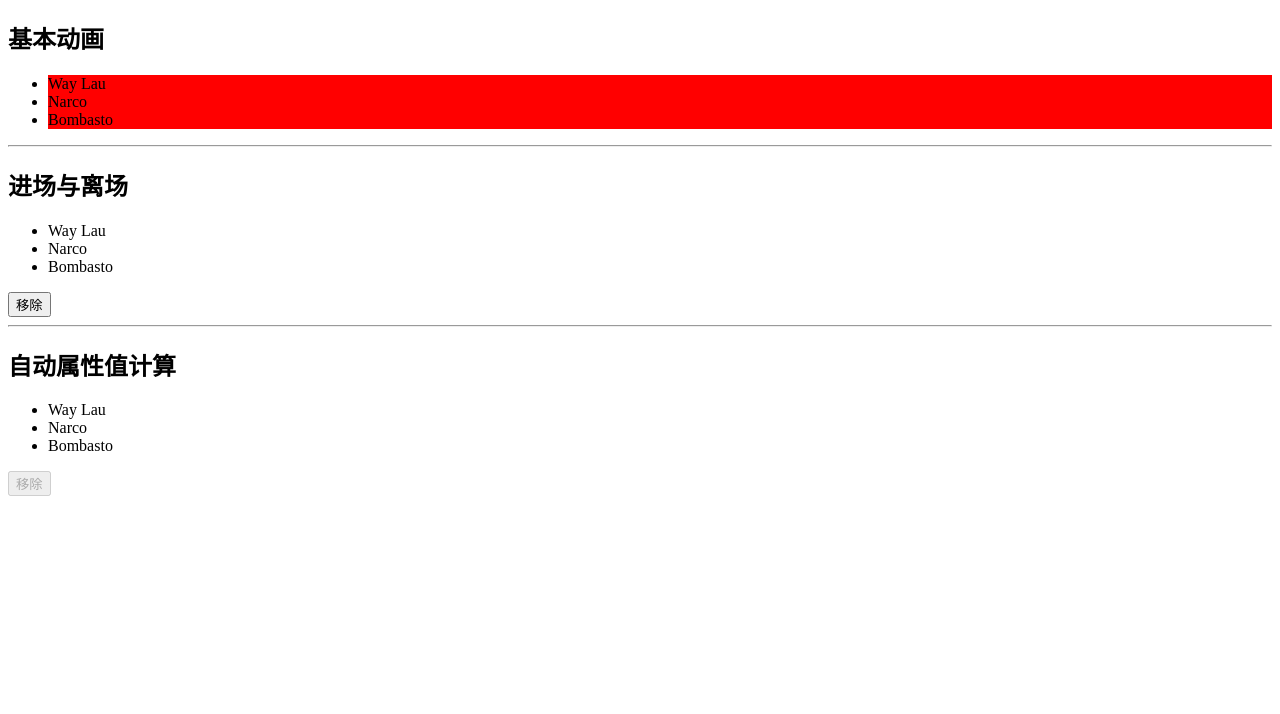
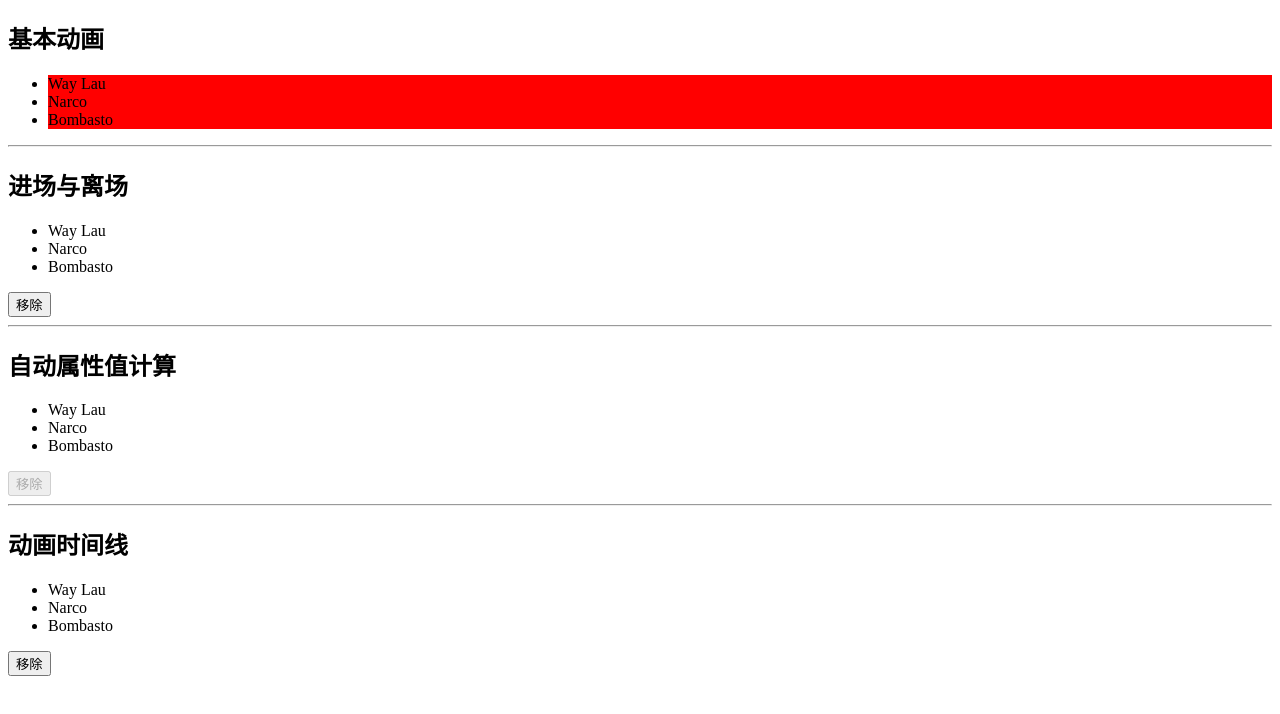
Before and after one commit to xiaote0225/AngularPracticeDemo, an Angular app in the folder chapter009/animations/: page / in a window 1280 px wide. Shown: the top 714 px of the page. Built offline with nearby package versions, Linux system fonts and the light colour scheme.

Commit message:
feat:动画时间线demo;

```diff
--- a/chapter009/animations/src/app/app.component.html
+++ b/chapter009/animations/src/app/app.component.html
@@ -8,3 +8,7 @@
 <h2>自动属性值计算</h2>
 <app-user-list-auto [users]="users"></app-user-list-auto>
 <button [disabled]="!userService.canAdd()" (click)="userService.remove()">移除</button>
+<hr>
+<h2>动画时间线</h2>
+<app-user-list-timings [users]="users"></app-user-list-timings>
+<button [disabled]="!userService.canRemove()" (click)="userService.remove()">移除</button>
--- a/chapter009/animations/src/app/app.module.ts
+++ b/chapter009/animations/src/app/app.module.ts
@@ -8,13 +8,15 @@
 import { UserService } from './user.service';
 import { UserListEnterLeaveComponent } from './user-list-enter-leave/user-list-enter-leave.component';
 import { UserListAutoComponent } from './user-list-auto/user-list-auto.component';
+import { UserListTimingsComponent } from './user-list-timings/user-list-timings.component';
 
 @NgModule({
   declarations: [
     AppComponent,
     UserListBasicComponent,
     UserListEnterLeaveComponent,
-    UserListAutoComponent
+    UserListAutoComponent,
+    UserListTimingsComponent
   ],
   imports: [
     BrowserModule,
--- /dev/null
+++ b/chapter009/animations/src/app/user-list-timings/user-list-timings.component.html
@@ -0,0 +1,5 @@
+<ul>
+  <li *ngFor="let user of users" [@flyInOut]="'in'" (click)="user.toggleState()">
+    {{user.name}}
+  </li>
+</ul>
--- /dev/null
+++ b/chapter009/animations/src/app/user-list-timings/user-list-timings.component.ts
@@ -0,0 +1,37 @@
+import { state, trigger, style, transition, animate } from '@angular/animations';
+import { Component, Input, OnInit } from '@angular/core';
+import { User } from '../user.service';
+
+@Component({
+  selector: 'app-user-list-timings',
+  templateUrl: './user-list-timings.component.html',
+  styleUrls: ['./user-list-timings.component.scss'],
+  animations:[
+    trigger('flyInOut',[
+      state('in',style({opacity:1,transform:'translateX(0)'})),
+      transition('void => *',[
+        style({
+          opacity:0,
+          transform:'translateX(-100%)'
+        }),
+        animate('0.8s 1s ease-in')
+      ]),
+      transition('* => void',[
+        animate('0.8s 0.5s ease-out',style({
+          opacity:0,
+          transform:'translateX(100%)'
+        }))
+      ])
+    ])
+  ]
+})
+export class UserListTimingsComponent implements OnInit {
+
+  @Input()
+  users:User[];
+  constructor() { }
+
+  ngOnInit(): void {
+  }
+
+}
```
Also changed, not shown: chapter009/animations/src/app/user-list-timings/user-list-timings.component.scss (added), 1 other file (tests, documents, lock files or other folders).
